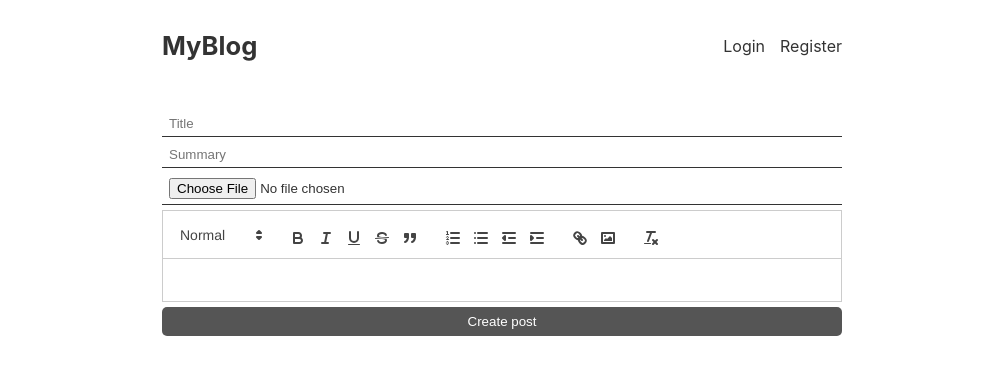
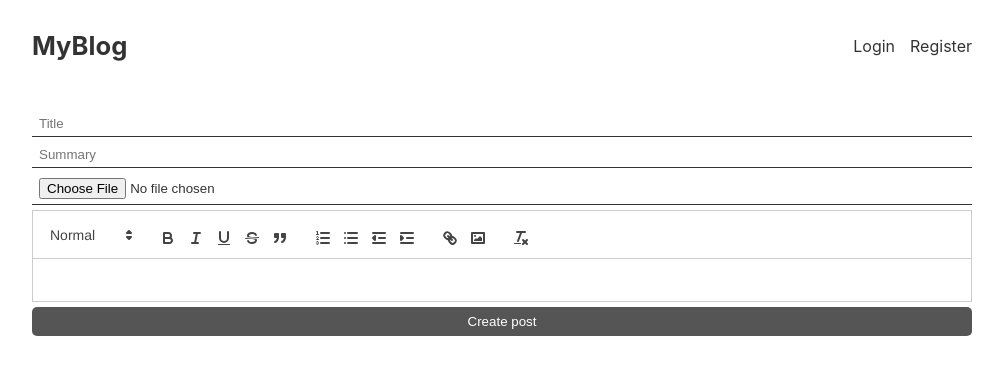
Before and after one commit to sajdakabir/blog-app, a React (Create React App) app in the folder client/: page /create in a window 1280 px wide. Shown: the top 374 px of the page, without its empty margins (138-1141 px from the left). Built offline with nearby package versions, Linux system fonts and the light colour scheme; no server answers.

Commit message:
make the home page responsive

```diff
--- a/client/src/components/Layout.js/Layout.css
+++ b/client/src/components/Layout.js/Layout.css
@@ -1,5 +1,5 @@
 main {
     padding: 10px;
-    max-width: 700px;
+    max-width: 960px;
     margin: 0 auto;
   }
--- a/client/src/components/Post/Post.css
+++ b/client/src/components/Post/Post.css
@@ -1,8 +1,13 @@
 div.post {
     display: grid;
-    grid-template-columns: 0.9fr 1.1fr;
+    grid-template-columns: 1fr;
     gap: 20px;
     margin-bottom: 30px;
+  }
+  @media screen and (min-width:600px) {
+    div.post{
+      grid-template-columns: 0.9fr 1.1fr;
+    }
   }
   div.post div.texts h2 {
     margin: 0;
```
